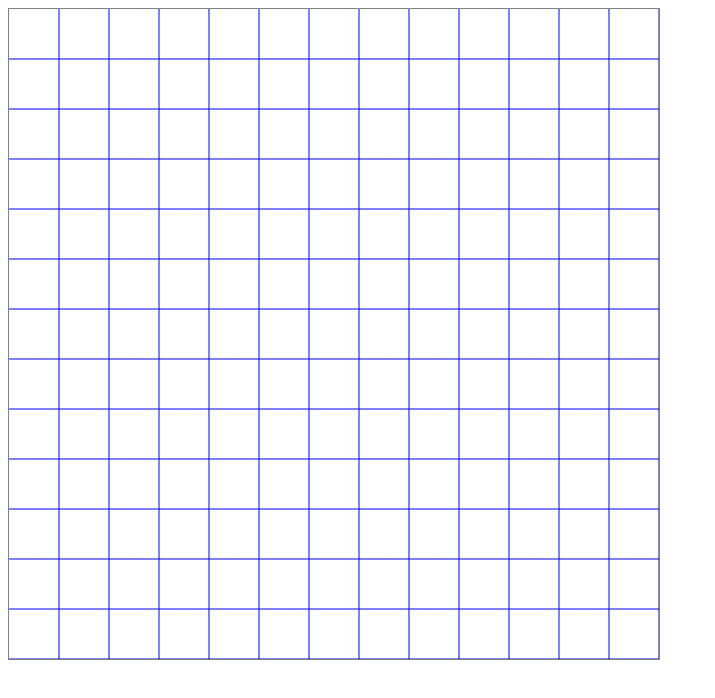
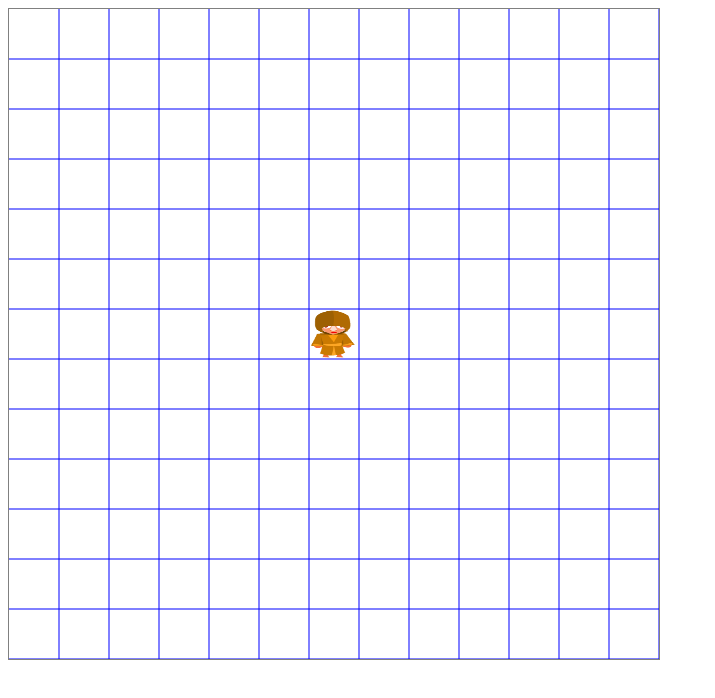
Before and after one commit to tedchang12/CanvasGame1, a plain HTML site: page index.html in a window 1280 px wide. Shown: the whole page, without its empty margins (0-715 px from the left). Drawn offline with Linux system fonts and the light colour scheme.

Commit message:
add a man to the cube

```diff
--- a/index.html
+++ b/index.html
@@ -21,7 +21,8 @@
 
                 alert(counter);
             }
-
+            var currentX = 50*6;
+            var currentY = 50*6;
 
             //畫線
             var c2=document.getElementById("myCanvas2");
@@ -40,7 +41,12 @@
                 cxt2.lineTo(650,x);
             }
             cxt2.stroke();
-
+            var manIMG = new Image();
+            manIMG.src="man.png"
+            manIMG.onload = function()
+            {
+                cxt2.drawImage(manIMG,0,0,80,130,currentX,currentY,50,50);
+            }
 
 
         </script>
```
Also changed, not shown: man.png (added).
